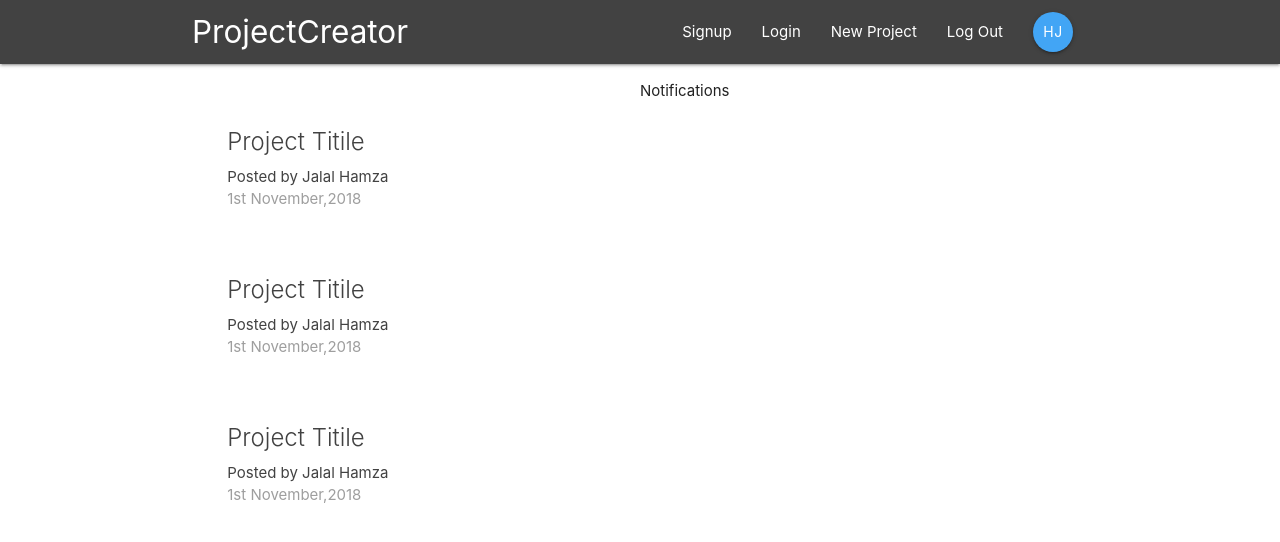
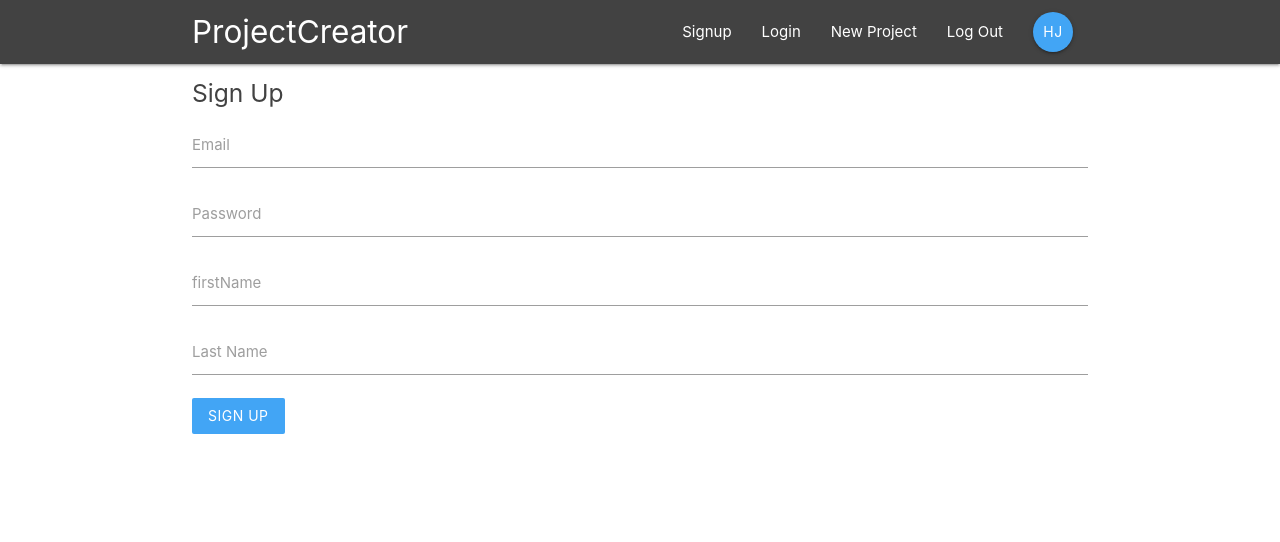
Before and after one commit to hamzajalal/ProjectApp, a React (Create React App) app: page /signup in a window 1280 px wide. Shown: the top 542 px of the page. Built offline with nearby package versions, Linux system fonts and the light colour scheme.

Commit message:
Created a Signup template for Login

```diff
--- a/public/index.html
+++ b/public/index.html
@@ -40,5 +40,7 @@
       To begin the development, run `npm start` or `yarn start`.
       To create a production bundle, use `npm run build` or `yarn build`.
     -->
+        <!-- Compiled and minified JavaScript -->
+        <script src="https://cdnjs.cloudflare.com/ajax/libs/materialize/1.0.0/js/materialize.min.js"></script>
   </body>
 </html>
--- a/src/App.js
+++ b/src/App.js
@@ -3,6 +3,9 @@
 
 import Navbar from './components/layoutComponents/Navbar';
 import Dashboard from './components/dashboardComponents/Dashboard';
+import ProjectDetails from './components/projectsComponents/ProjectDetails';
+import SignIn from './components/authenticationComponents/SignIn';
+import SignUp from './components/authenticationComponents/SignUp';
 
 class App extends Component {
   render() {
@@ -11,7 +14,10 @@
         <div className="App">
           <Navbar />
           <Switch>
-              <Route path='/' component={Dashboard} />
+              <Route exact path='/' component={Dashboard} />
+              <Route path='/project/:id' component={ProjectDetails} />
+              <Route path='/signin' component={SignIn} />
+              <Route path='/signup' component={SignUp} />
           </Switch>
         </div>
       </BrowserRouter>
--- a/src/components/authenticationComponents/SignIn.js
+++ b/src/components/authenticationComponents/SignIn.js
@@ -0,0 +1,39 @@
+import React, { Component } from 'react';
+
+class SignIn extends Component {
+    state = {
+        email: '',
+        password: '',
+    }
+    handleChange = (e) => {
+        this.setState({
+            [e.target.id]: e.target.value
+        })
+    }
+    handleSubmit = (e) => {
+        e.preventDefault();
+        console.log(this.state)
+    }
+  render() {
+    return (
+      <div className="container">
+        <form onSubmit={this.handleSubmit} className="white">
+            <h5 className="grey-text text-darken-3">Sign In</h5>
+            <div className="input-field">
+                <label htmlFor="email">Email</label>
+                <input type="email" id="email" onChange={this.handleChange} />
+            </div>
+            <div className="input-field">
+                <label htmlFor="password">Password</label>
+                <input type="password" id="password" onChange={this.handleChange} />
+            </div>
+            <div className="input-field">
+            <button className="btn blue lighten-1 z-depth-0">Login</button>
+            </div>
+        </form>
+      </div>
+    )
+  }
+}
+
+export default SignIn;
--- a/src/components/authenticationComponents/SignUp.js
+++ b/src/components/authenticationComponents/SignUp.js
@@ -0,0 +1,49 @@
+import React, { Component } from 'react';
+
+class SignUp extends Component {
+    state = {
+        email: '',
+        password: '',
+        firstName: '',
+        lastName: '',
+    }
+    handleChange = (e) => {
+        this.setState({
+            [e.target.id]: e.target.value
+        })
+    }
+    handleSubmit = (e) => {
+        e.preventDefault();
+        console.log(this.state)
+    }
+  render() {
+    return (
+      <div className="container">
+        <form onSubmit={this.handleSubmit} className="white">
+            <h5 className="grey-text text-darken-3">Sign Up</h5>
+            <div className="input-field">
+                <label htmlFor="email">Email</label>
+                <input type="email" id="email" onChange={this.handleChange} />
+            </div>
+            <div className="input-field">
+                <label htmlFor="password">Password</label>
+                <input type="password" id="password" onChange={this.handleChange} />
+            </div>
+            <div className="input-field">
+                <label htmlFor="firstName">firstName</label>
+                <input type="text" id="firstName" onChange={this.handleChange} />
+            </div>
+            <div className="input-field">
+                <label htmlFor="lastName">Last Name</label>
+                <input type="text" id="lastName" onChange={this.handleChange} />
+            </div>
+            <div className="input-field">
+            <button className="btn blue lighten-1 z-depth-0">Sign Up</button>
+            </div>
+        </form>
+      </div>
+    )
+  }
+}
+
+export default SignUp;
--- a/src/components/projectsComponents/ProjectDetails.js
+++ b/src/components/projectsComponents/ProjectDetails.js
@@ -0,0 +1,27 @@
+import React from 'react'
+import PropTypes from 'prop-types'
+
+const ProjectDetails = (props) => {
+    const id = props.match.params.id;
+  return (
+    <div className="container section project-details">
+        <div className="card z-depth-0">
+            <div className="card-content">
+                <span className="card-title">Project Title - {id}</span>
+                <p>Lorem ipsum asasa;</p>
+            </div>
+
+            <div className="card-action grey lighten-4 grey-text">
+                <div>Posted by Hamza Jalal</div>
+                <div>1st of November,2018</div>
+            </div>
+        </div>
+    </div>
+  )
+}
+
+ProjectDetails.propTypes = {
+
+}
+
+export default ProjectDetails;
--- a/src/components/projectsComponents/ProjectList.js
+++ b/src/components/projectsComponents/ProjectList.js
@@ -1,34 +1,14 @@
 import React from 'react';
+
+import ProjectSummary from './ProjectSummary';
 
 const ProjectList = () => {
     return (
         <div className="project-list section">
-
-            <div className="card z-depth-0 project-summary">
-                <div className="card-content grey-text text-darken-3">
-                    <span className="card-title">Project Titile</span>
-                    <p>Posted by Jalal Hamza</p>
-                    <p className="grey-text">1st November,2018</p>
-                </div>
-            </div>
-
-            <div className="card z-depth-0 project-summary">
-                <div className="card-content grey-text text-darken-3">
-                    <span className="card-title">Project Titile</span>
-                    <p>Posted by Jalal Hamza</p>
-                    <p className="grey-text">1st November,2018</p>
-                </div>
-            </div>
-
-            <div className="card z-depth-0 project-summary">
-                <div className="card-content grey-text text-darken-3">
-                    <span className="card-title">Project Titile</span>
-                    <p>Posted by Jalal Hamza</p>
-                    <p className="grey-text">1st November,2018</p>
-                </div>
-            </div>
-
-
+        <ProjectSummary />
+        <ProjectSummary />
+        <ProjectSummary />
+        <ProjectSummary />
         </div>
     )
 }
--- a/src/components/projectsComponents/ProjectSummary.js
+++ b/src/components/projectsComponents/ProjectSummary.js
@@ -0,0 +1,15 @@
+import React from 'react';
+
+const ProjectSummary = () => {
+    return (
+        <div className="card z-depth-0 project-summary">
+            <div className="card-content grey-text text-darken-3">
+                <span className="card-title">Project Titile</span>
+                <p>Posted by Jalal Hamza</p>
+                <p className="grey-text">1st November,2018</p>
+           </div>
+        </div>
+    )
+}
+
+export default ProjectSummary;
```
